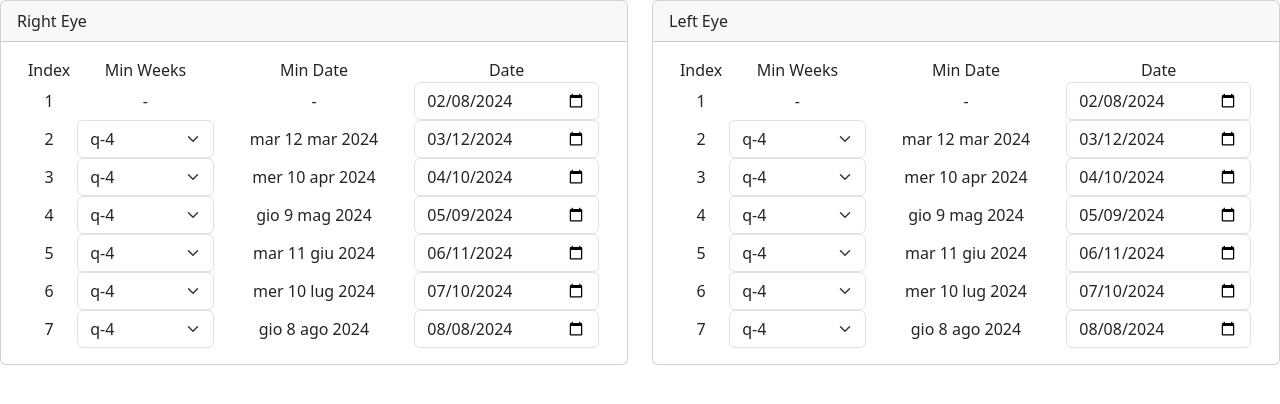
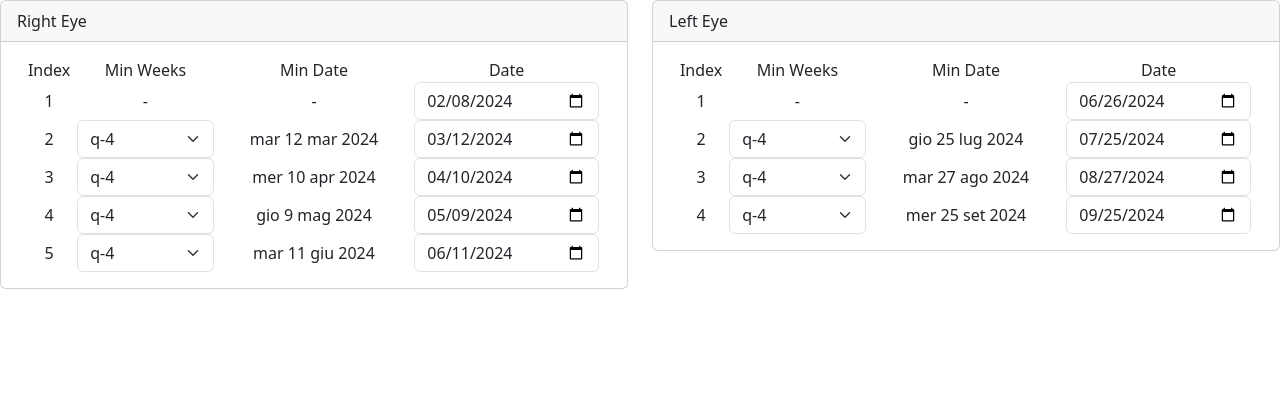
Before and after one commit to nax83/TherapyPlanner, a plain HTML site: page index.html in a window 1280 px wide. Drawn offline with nearby package versions, Linux system fonts and the light colour scheme.

Commit message:
TherapyListComponent gets a Therapyplanner as an argument

```diff
--- a/TherapyListComponent.js
+++ b/TherapyListComponent.js
@@ -1,7 +1,5 @@
-function createTherapyListComponent(headerDiv, rootDiv) {
+function createTherapyListComponent(rootDiv, type, planner) {
 
-    const planner = new TherapyPlanner();
-    planner.addListener(onPlanUpdate);
     const eyes = [{type: TherapyPlanner.LEFTEYE, text: 'Left eye'}, {type: TherapyPlanner.RIGHTEYE, text: 'Right eye'}];
     const TARGETTYPE = 'type';
     const TARGETMINWEEKS = 'minWeeks';
@@ -10,12 +8,24 @@ function createTherapyListComponent(headerDiv, rootDiv) {
     const MINWEEKSCOLWIDTH = 'col-3';
     const MINIMUMDATECOL = 'col-4';
     const AVAILABLEDATESCOL = 'col-4';
-    const container = document.getElementById(rootDiv);
-    const headerContainer = document.getElementById(headerDiv);
+
+    planner.addListener(onPlanUpdate);
+
+    const container = document.createElement('div');
+    container.classList.add('container');
+    container.setAttribute('id', `container-${type}`);
+
+    const headerContainer = document.createElement('div');
+    headerContainer.classList.add('container');
+    headerContainer.setAttribute('id', `header-container-${type}`);
+
+    const root = document.getElementById(rootDiv);
+    root.appendChild(headerContainer);
+    root.appendChild(container);
 
     buildHeader();
 
-    const plan = planner.getPlan();
+    const plan = planner.getPlanByEye(type);
     buildPlan();
 
     function onPlanUpdate(){
--- a/TherapyPlanner.js
+++ b/TherapyPlanner.js
@@ -37,13 +37,25 @@ class TherapyPlanner {
         "plannedDate": ''
       },
       {
-        "type": TherapyPlanner.RIGHTEYE,
+        "type": TherapyPlanner.LEFTEYE,
         "minWeeks": 4,
         "minimumDate": '',
         "plannedDate": ''
       },
       {
-        "type": TherapyPlanner.RIGHTEYE,
+        "type": TherapyPlanner.LEFTEYE,
+        "minWeeks": 4,
+        "minimumDate": '',
+        "plannedDate": ''
+      },
+      {
+        "type": TherapyPlanner.LEFTEYE,
+        "minWeeks": 4,
+        "minimumDate": '',
+        "plannedDate": ''
+      },
+      {
+        "type": TherapyPlanner.LEFTEYE,
         "minWeeks": 4,
         "minimumDate": '',
         "plannedDate": ''
@@ -75,6 +87,10 @@ class TherapyPlanner {
 
     getPlan() {
       return this.therapyPlan;
+    }
+
+    getPlanByEye(eye=TherapyPlanner.RIGHTEYE) {
+      return this.therapyPlan.filter(item => item.type === eye);
     }
 
     isValidWorkingDays(date){
--- a/index.html
+++ b/index.html
@@ -22,26 +22,24 @@
     <div class="col-sm-6">
       <div class="card">
         <div class="card-header">Right Eye</div>
-        <div class="card-body">
-          <div id="header-container-rightEye" class="container"></div>
-          <div id="container-rightEye" class="container"></div>
+        <div class="card-body" id="cardRightEye">
+
         </div>
       </div>
     </div>
     <div class="col-sm-6">
       <div class="card">
         <div class="card-header">Left Eye</div>
-        <div class="card-body">
-          <div id="header-container-leftEye" class="container"></div>
-          <div id="container-leftEye" class="container"></div>
+        <div id="cardLeftEye" class="card-body">
+
         </div>
       </div>
     </div>
   </div>
   <script>
-
-      createTherapyListComponent('header-container-rightEye','container-rightEye');
-      createTherapyListComponent('header-container-leftEye','container-leftEye');
+      const planner = new TherapyPlanner();
+      createTherapyListComponent('cardRightEye', TherapyPlanner.RIGHTEYE, planner);
+      createTherapyListComponent('cardLeftEye', TherapyPlanner.LEFTEYE, planner);
     </script>
   </body>
 </html>
```
